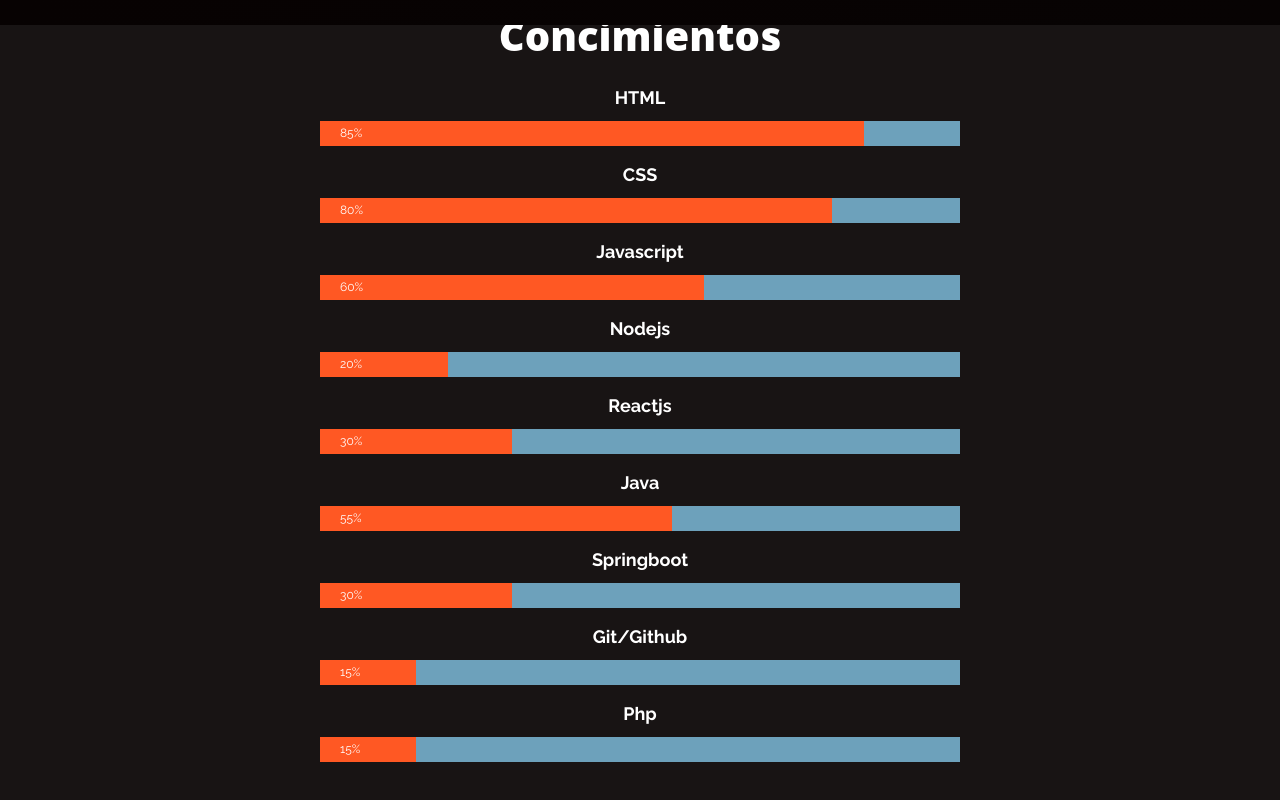
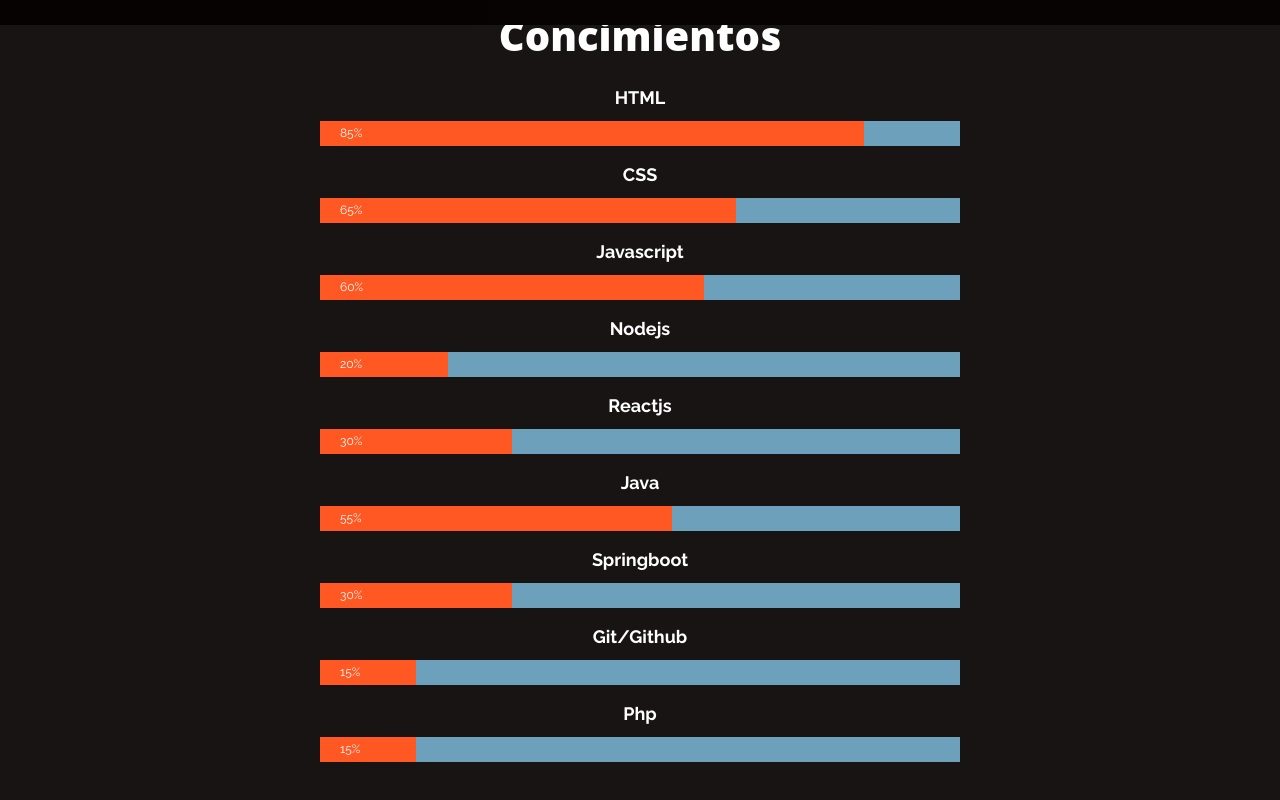
Before and after one commit to jeanmo333/mi-portafolio, a React (Create React App) app: page /about-mi in a window 1280 px wide. Shown: the part 775-1575 px from the top of the page. Built offline with nearby package versions, Linux system fonts and the light colour scheme.

Commit message:
cambiar el % de sobre y css

```diff
--- a/src/portafolioContainer/AboutMe/AboutMe.js
+++ b/src/portafolioContainer/AboutMe/AboutMe.js
@@ -45,8 +45,8 @@
 
             <p className="label">CSS</p>
             <div className="progress">
-              <div className="progress-bar" style={{ width: "80%" }}>
-                80%
+              <div className="progress-bar" style={{ width: "65%" }}>
+                65%
               </div>
             </div>
 
```
